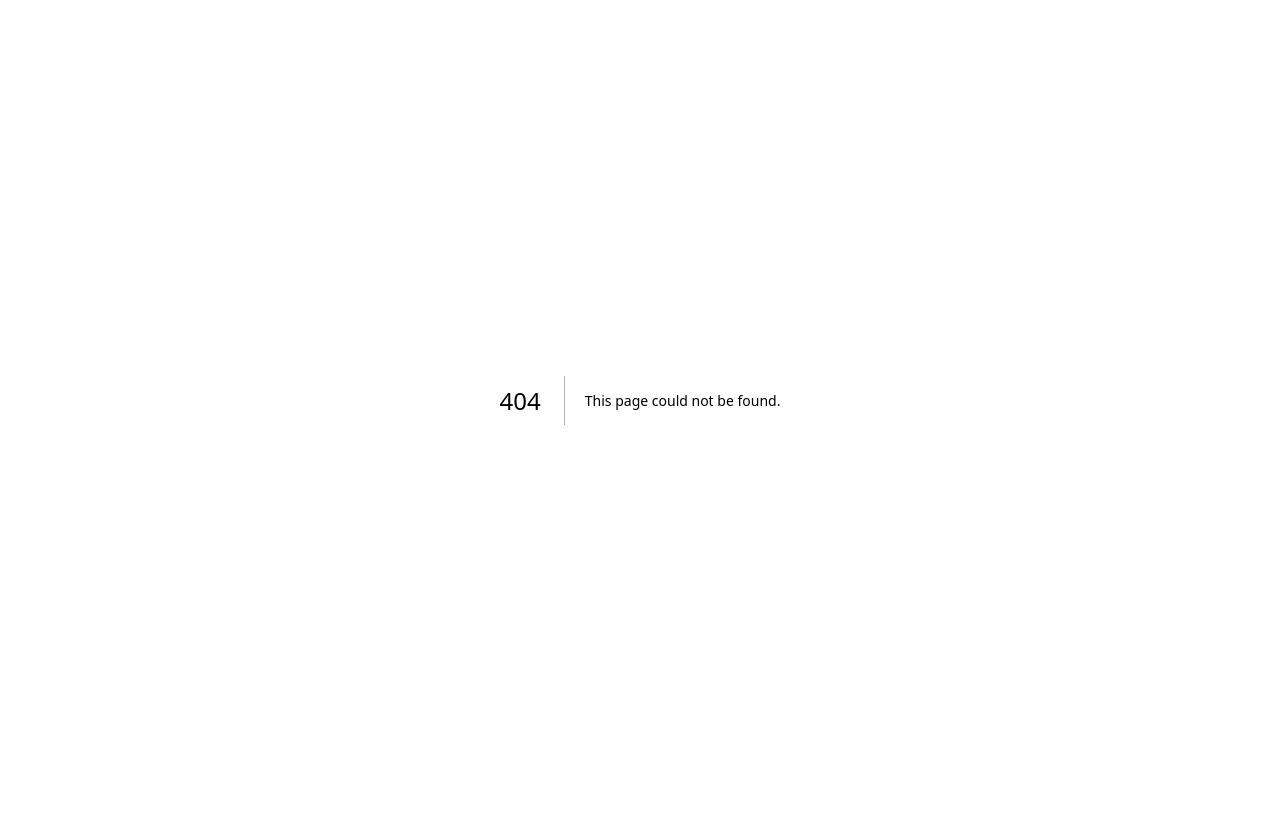
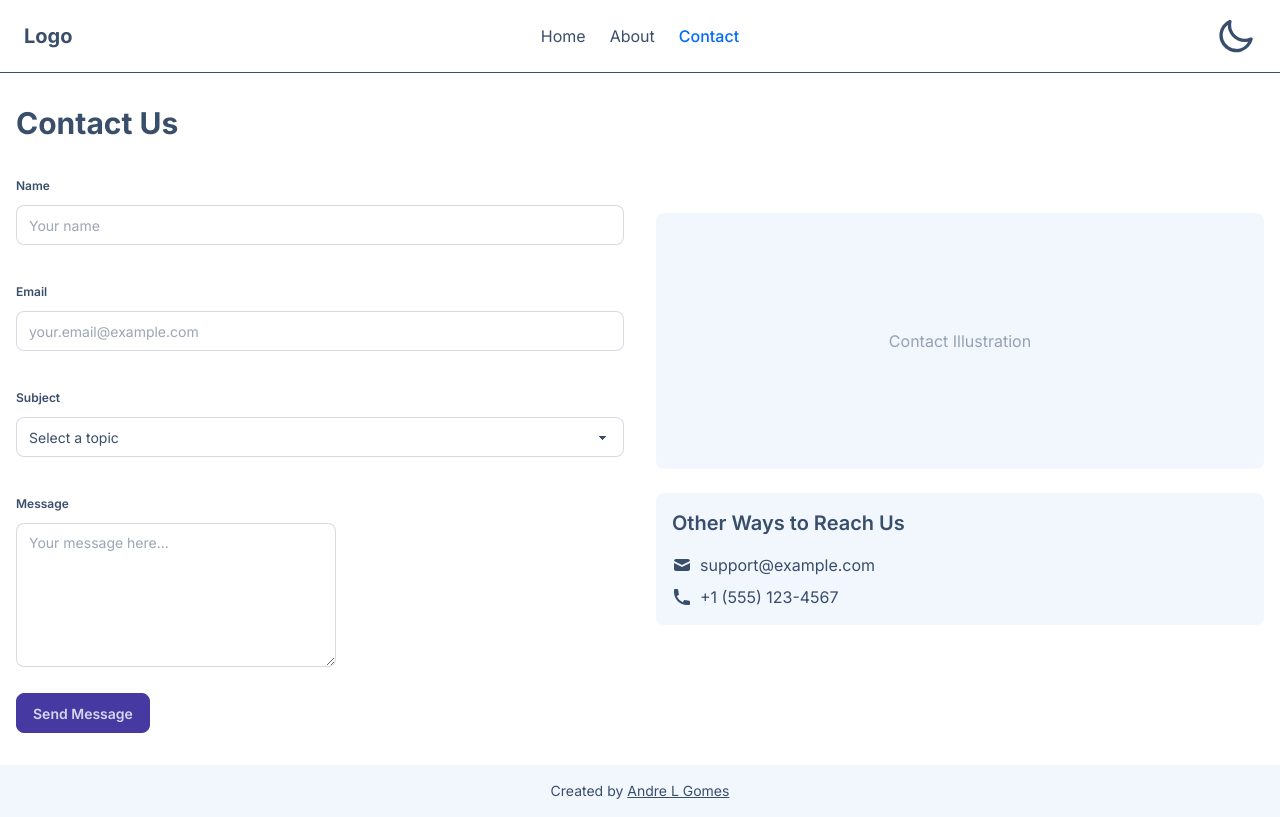
Before and after one commit to andrelamontegomes/nextjs-starter, a Next.js app: page /contact in a window 1280 px wide. Before the commit this address had no page. Built offline with nearby package versions, Linux system fonts and the light colour scheme.

Commit message:
docs: add cursorrules

```diff
--- /dev/null
+++ b/app/about/page.tsx
@@ -0,0 +1,20 @@
+export default function About() {
+  return (
+    <div className='container mx-auto px-4 py-8'>
+      <h1 className='mb-6 text-3xl font-bold'>About Us</h1>
+      <div className='prose prose-lg max-w-none'>
+        <p className='mb-4'>
+          Welcome to our Next.js template project. This is an example page demonstrating the basic
+          structure and routing capabilities of Next.js 14.
+        </p>
+        <p className='mb-4'>Built with modern technologies including:</p>
+        <ul className='mb-4 list-disc pl-6'>
+          <li>Next.js 14 with App Router</li>
+          <li>TypeScript</li>
+          <li>Tailwind CSS</li>
+          <li>Daisy UI</li>
+        </ul>
+      </div>
+    </div>
+  );
+}
--- /dev/null
+++ b/app/contact/page.tsx
@@ -0,0 +1,100 @@
+import { Button } from '@/components/button';
+import { InputField } from '@/components/form/input-field';
+import { SelectField } from '@/components/form/select-field';
+import { TextAreaField } from '@/components/form/text-area-field';
+
+const SUBJECT_OPTIONS = [
+  { value: 'general', label: 'General Inquiry' },
+  { value: 'support', label: 'Technical Support' },
+  { value: 'business', label: 'Business Proposal' },
+];
+
+export default function Contact() {
+  return (
+    <div className='container mx-auto px-4 py-8'>
+      <div className='grid gap-8 md:grid-cols-2'>
+        {/* Contact Form Section */}
+        <div className='space-y-6'>
+          <h1 className='mb-6 text-3xl font-bold'>Contact Us</h1>
+
+          <form className='space-y-4'>
+            <InputField
+              legend='Name'
+              name='name'
+              placeholder='Your name'
+              required
+            />
+
+            <InputField
+              legend='Email'
+              name='email'
+              type='email'
+              placeholder='your.email@example.com'
+              required
+            />
+
+            <SelectField
+              legend='Subject'
+              name='subject'
+              options={SUBJECT_OPTIONS}
+              placeholder='Select a topic'
+              required
+            />
+
+            <TextAreaField
+              legend='Message'
+              name='message'
+              placeholder='Your message here...'
+              required
+              rows={6}
+            />
+
+            <Button
+              text='Send Message'
+              type='submit'
+            />
+          </form>
+        </div>
+
+        {/* Image and Info Section */}
+        <div className='flex flex-col justify-center space-y-6'>
+          <div className='bg-base-200 relative h-64 w-full overflow-hidden rounded-lg'>
+            {/* Replace with your local image */}
+            <div className='text-base-content/50 flex h-full items-center justify-center'>
+              Contact Illustration
+            </div>
+          </div>
+
+          <div className='bg-base-200 space-y-4 rounded-lg p-4'>
+            <h2 className='text-xl font-semibold'>Other Ways to Reach Us</h2>
+            <div className='space-y-2'>
+              <p className='flex items-center gap-2'>
+                <svg
+                  xmlns='http://www.w3.org/2000/svg'
+                  className='h-5 w-5'
+                  viewBox='0 0 20 20'
+                  fill='currentColor'
+                >
+                  <path d='M2.003 5.884L10 9.882l7.997-3.998A2 2 0 0016 4H4a2 2 0 00-1.997 1.884z' />
+                  <path d='M18 8.118l-8 4-8-4V14a2 2 0 002 2h12a2 2 0 002-2V8.118z' />
+                </svg>
+                support@example.com
+              </p>
+              <p className='flex items-center gap-2'>
+                <svg
+                  xmlns='http://www.w3.org/2000/svg'
+                  className='h-5 w-5'
+                  viewBox='0 0 20 20'
+                  fill='currentColor'
+                >
+                  <path d='M2 3a1 1 0 011-1h2.153a1 1 0 01.986.836l.74 4.435a1 1 0 01-.54 1.06l-1.548.773a11.037 11.037 0 006.105 6.105l.774-1.548a1 1 0 011.059-.54l4.435.74a1 1 0 01.836.986V17a1 1 0 01-1 1h-2C7.82 18 2 12.18 2 5V3z' />
+                </svg>
+                +1 (555) 123-4567
+              </p>
+            </div>
+          </div>
+        </div>
+      </div>
+    </div>
+  );
+}
--- a/app/layout.tsx
+++ b/app/layout.tsx
@@ -1,34 +1,26 @@
 import type { Metadata } from 'next';
-import localFont from 'next/font/local';
+import { Inter } from 'next/font/google';
 
 import './globals.css';
 
-const geistSans = localFont({
-  src: './fonts/GeistVF.woff',
-  variable: '--font-geist-sans',
-  weight: '100 900',
-});
-const geistMono = localFont({
-  src: './fonts/GeistMonoVF.woff',
-  variable: '--font-geist-mono',
-  weight: '100 900',
-});
+import { Footer } from '@/components/footer';
+import { Header } from '@/components/header';
+
+const inter = Inter({ subsets: ['latin'] });
 
 export const metadata: Metadata = {
-  title: 'NextJS Starter',
-  description: '',
+  title: 'Next.js Template',
+  description: 'A modern Next.js template with TypeScript and Tailwind CSS',
 };
 
-export default function RootLayout({
-  children,
-}: Readonly<{
-  children: React.ReactNode;
-}>) {
+export default function RootLayout({ children }: { children: React.ReactNode }) {
   return (
     <html lang='en'>
-      <body className={`${geistSans.variable} ${geistMono.variable} antialiased`}>
-        <div className='flex h-screen flex-col overflow-hidden'>
-          <main className=''>{children}</main>
+      <body className={inter.className}>
+        <div className='flex min-h-screen flex-col'>
+          <Header />
+          <main className='flex-grow'>{children}</main>
+          <Footer />
         </div>
       </body>
     </html>
--- a/app/page.tsx
+++ b/app/page.tsx
@@ -1,21 +1,15 @@
-import { FeatureSection } from '@/components/feature-section';
-import { Footer } from '@/components/footer';
-import { Header } from '@/components/header';
-import { HeroSection } from '@/components/hero-section';
+import { FeatureSection } from '@/components/ui/feature-section';
+import { HeroSection } from '@/components/ui/hero-section';
 
 export default function Home() {
   return (
-    <div className='flex min-h-screen flex-col'>
-      <Header />
-      <div className='container mx-auto my-12 flex-grow px-4'>
-        <HeroSection />
+    <div className='container mx-auto my-12 px-4'>
+      <HeroSection />
 
-        <section className='my-12'>
-          <h2 className='mb-8 text-center text-3xl font-bold'>Key Features</h2>
-          <FeatureSection />
-        </section>
-      </div>
-      <Footer />
+      <section className='my-12'>
+        <h2 className='mb-8 text-center text-3xl font-bold'>Key Features</h2>
+        <FeatureSection />
+      </section>
     </div>
   );
 }
--- /dev/null
+++ b/components/form/input-field.tsx
@@ -0,0 +1,36 @@
+interface InputFieldProps {
+  legend: string;
+  label?: string;
+  type?: 'text' | 'email' | 'password' | 'number';
+  placeholder?: string;
+  required?: boolean;
+  name: string;
+}
+
+export function InputField({
+  legend,
+  label,
+  type = 'text',
+  placeholder,
+  required = false,
+  name,
+}: InputFieldProps) {
+  return (
+    <div className='fieldset'>
+      <legend className='fieldset-legend'>{legend}</legend>
+      <input
+        type={type}
+        name={name}
+        placeholder={placeholder}
+        required={required}
+        className='input input-bordered w-full'
+      />
+      <label
+        htmlFor={name}
+        className='fieldset-label'
+      >
+        {label}
+      </label>
+    </div>
+  );
+}
--- /dev/null
+++ b/components/form/select-field.tsx
@@ -0,0 +1,52 @@
+interface SelectFieldProps {
+  legend: string;
+  label?: string;
+  options: Array<{ value: string; label: string }>;
+  placeholder?: string;
+  required?: boolean;
+  name: string;
+}
+
+export function SelectField({
+  legend,
+  label,
+  options,
+  placeholder,
+  required = false,
+  name,
+}: SelectFieldProps) {
+  return (
+    <div className='fieldset'>
+      <legend className='fieldset-legend'>{legend}</legend>
+      <select
+        className='select select-bordered w-full'
+        name={name}
+        required={required}
+      >
+        {placeholder && (
+          <option
+            value=''
+            disabled
+            selected
+          >
+            {placeholder}
+          </option>
+        )}
+        {options.map((option) => (
+          <option
+            key={option.value}
+            value={option.value}
+          >
+            {option.label}
+          </option>
+        ))}
+      </select>
+      <label
+        htmlFor={name}
+        className='fieldset-label'
+      >
+        {label}
+      </label>
+    </div>
+  );
+}
--- /dev/null
+++ b/components/form/text-area-field.tsx
@@ -0,0 +1,36 @@
+interface TextAreaFieldProps {
+  legend: string;
+  label?: string;
+  placeholder?: string;
+  required?: boolean;
+  name: string;
+  rows?: number;
+}
+
+export function TextAreaField({
+  legend,
+  label,
+  placeholder,
+  required = false,
+  name,
+  rows = 4,
+}: TextAreaFieldProps) {
+  return (
+    <div className='fieldset'>
+      <legend className='fieldset-legend'>{legend}</legend>
+      <textarea
+        className='textarea textarea-bordered'
+        placeholder={placeholder}
+        required={required}
+        name={name}
+        rows={rows}
+      />
+      <label
+        htmlFor={name}
+        className='fieldset-label'
+      >
+        {label}
+      </label>
+    </div>
+  );
+}
--- a/components/header.tsx
+++ b/components/header.tsx
@@ -1,11 +1,50 @@
+'use client';
+
+import Link from 'next/link';
+import { usePathname } from 'next/navigation';
+
 import { ThemeController } from './theme-controller';
+
+interface NavLinkProps {
+  href: string;
+  children: React.ReactNode;
+}
+
+function NavLink({ href, children }: NavLinkProps) {
+  const pathname = usePathname();
+  const isActive = pathname === href;
+
+  return (
+    <Link
+      href={href}
+      className={`transition-colors duration-200 ${
+        isActive ? 'text-primary font-medium' : 'hover:text-primary'
+      }`}
+    >
+      {children}
+    </Link>
+  );
+}
 
 export const Header = () => {
   return (
-    <header className='flex items-center justify-between px-3 py-2 sm:px-6 sm:py-4'>
-      <div className='w-16 sm:w-24'>{/* Left side empty for balance */}</div>
-      <h1 className='mx-2 truncate text-xl font-bold sm:text-2xl'>NextJS Template</h1>
+    <header className='flex items-center justify-between border-b px-3 py-2 sm:px-6 sm:py-4'>
       <div className='w-16 sm:w-24'>
+        <Link
+          href='/'
+          className='text-xl font-bold'
+        >
+          Logo
+        </Link>
+      </div>
+
+      <nav className='flex gap-6'>
+        <NavLink href='/'>Home</NavLink>
+        <NavLink href='/about'>About</NavLink>
+        <NavLink href='/contact'>Contact</NavLink>
+      </nav>
+
+      <div className='flex w-16 justify-end sm:w-24'>
         <ThemeController />
       </div>
     </header>
--- a/components/hero-section.tsx
+++ b/components/ui/hero-section.tsx
@@ -1,3 +1,5 @@
+import { Button } from '@/components/button';
+
 export const HeroSection = () => {
   return (
     <div className='hero bg-base-200 py-12'>
@@ -8,7 +10,7 @@ export const HeroSection = () => {
             A modern, responsive template built with NextJS, TypeScript, and TailwindCSS. Start
             building your next project with confidence.
           </p>
-          <button className='btn btn-primary'>Get Started</button>
+          <Button text='Get Started' />
         </div>
       </div>
     </div>
--- a/next.config.mjs
+++ b/next.config.mjs
@@ -1,4 +1,15 @@
 /** @type {import('next').NextConfig} */
-const nextConfig = {};
+const nextConfig = {
+  images: {
+    remotePatterns: [
+      {
+        protocol: 'https',
+        hostname: 'images.unsplash.com',
+        pathname: '/**',
+      },
+    ],
+  },
+};
+
 
 export default nextConfig;
```
Also changed, not shown: components/ui/feature-section.tsx (renamed from components/feature-section.tsx), 2 other files (tests, documents, lock files or other folders).
